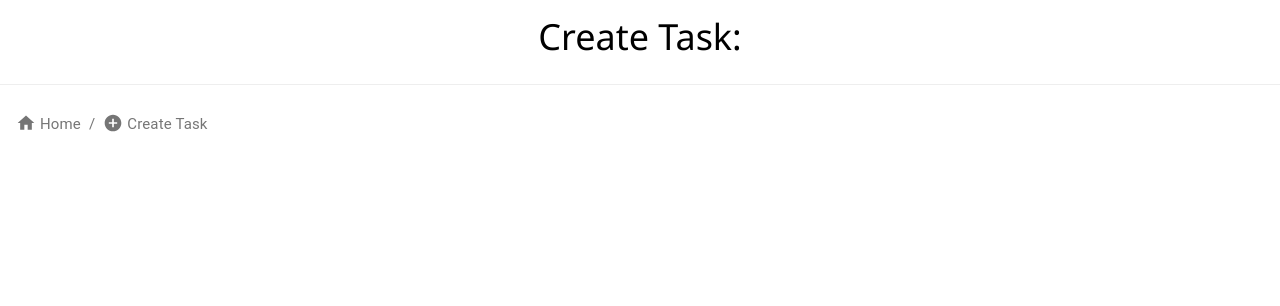
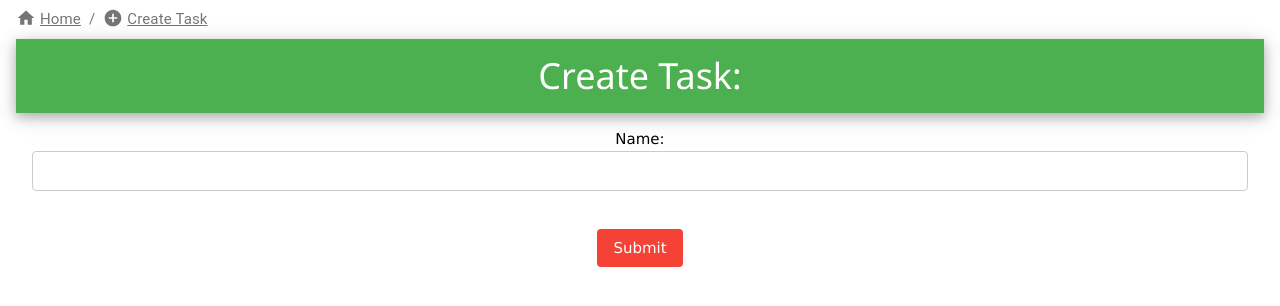
Before and after one commit to hassanea/GIS_To_dos, a React (Create React App) app: page /create in a window 1280 px wide. Shown: the top 306 px of the page. Built offline with nearby package versions, Linux system fonts and the light colour scheme.

Commit message:
Fixed breadcrumb navlink and started developing create task form

```diff
--- a/src/Breadcrumb.js
+++ b/src/Breadcrumb.js
@@ -2,7 +2,7 @@ import React from 'react';
 import { makeStyles } from '@material-ui/core/styles';
 import Paper from '@material-ui/core/Paper';
 import Breadcrumbs from '@material-ui/core/Breadcrumbs';
-import Link from '@material-ui/core/Link';
+import { Link } from 'react-router-dom';
 import HomeIcon from '@material-ui/icons/Home';
 import AddCircleIcon from '@material-ui/icons/AddCircle';
 
@@ -31,13 +31,13 @@ export default function IconBreadcrumbs() {
   return (
     <Paper elevation={0} className={classes.root}>
       <Breadcrumbs aria-label="breadcrumb">
-        <Link color="inherit" href="/" className={classes.link}>
+        <Link color="inherit" to="/" className={classes.link}>
           <HomeIcon className={classes.icon} />
           Home
         </Link>
         <Link
           color="inherit"
-          href="/create"
+          to="/create"
           className={classes.link}
         >
           <AddCircleIcon className={classes.icon} />
--- a/src/Create.js
+++ b/src/Create.js
@@ -3,18 +3,47 @@ import Breadcrumb from './Breadcrumb.js';
 
 
 class Create extends React.Component {
+
+
+constructor(props) {
+    super(props);
+    this.state = {value: ''};
+    this.handleChange = this.handleChange.bind(this);
+    this.handleSubmit = this.handleSubmit.bind(this);
+  }
+
+handleChange(event) {
+    this.setState({value: event.target.value});
+  }
+
+handleSubmit(event) {
+    alert('A Task name was submitted: ' + this.state.value);
+    event.preventDefault();
+  }
+
+
   render() {
 
     return (
 
         <div>
-        <h1>Create Task:</h1>
-        <hr/>
-        <Breadcrumb/>
+         <Breadcrumb/>
+         <div className="w3-container">
+         <div className="w3-card-4">
+         <div class="w3-container w3-green">
+
+         <h1>Create Task:</h1>
+        </div>
+        </div>
+       <form onSubmit={this.handleSubmit} className="w3-container">
+            <p><label htmlfor="taskName" className="w3-left-align">Name:</label>
+            <input type="text" name="name" className="w3-input w3-border w3-round" value={this.state.value} onChange={this.handleChange} id="taskName" /> <br/> </p>
+            <input type="submit" value="Submit" className="w3-button w3-red w3-round" />
+        </form>
 
 
 
-
+        </div>
         </div>
 
     );
```
